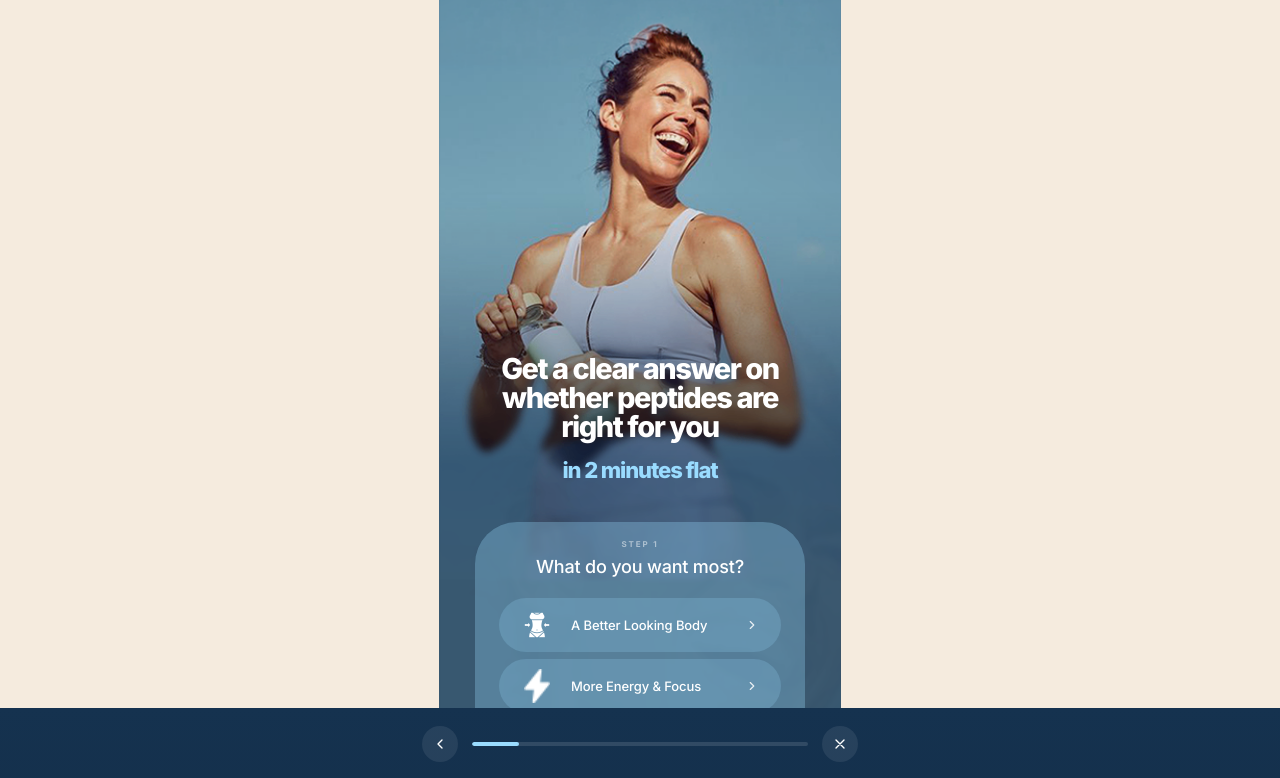
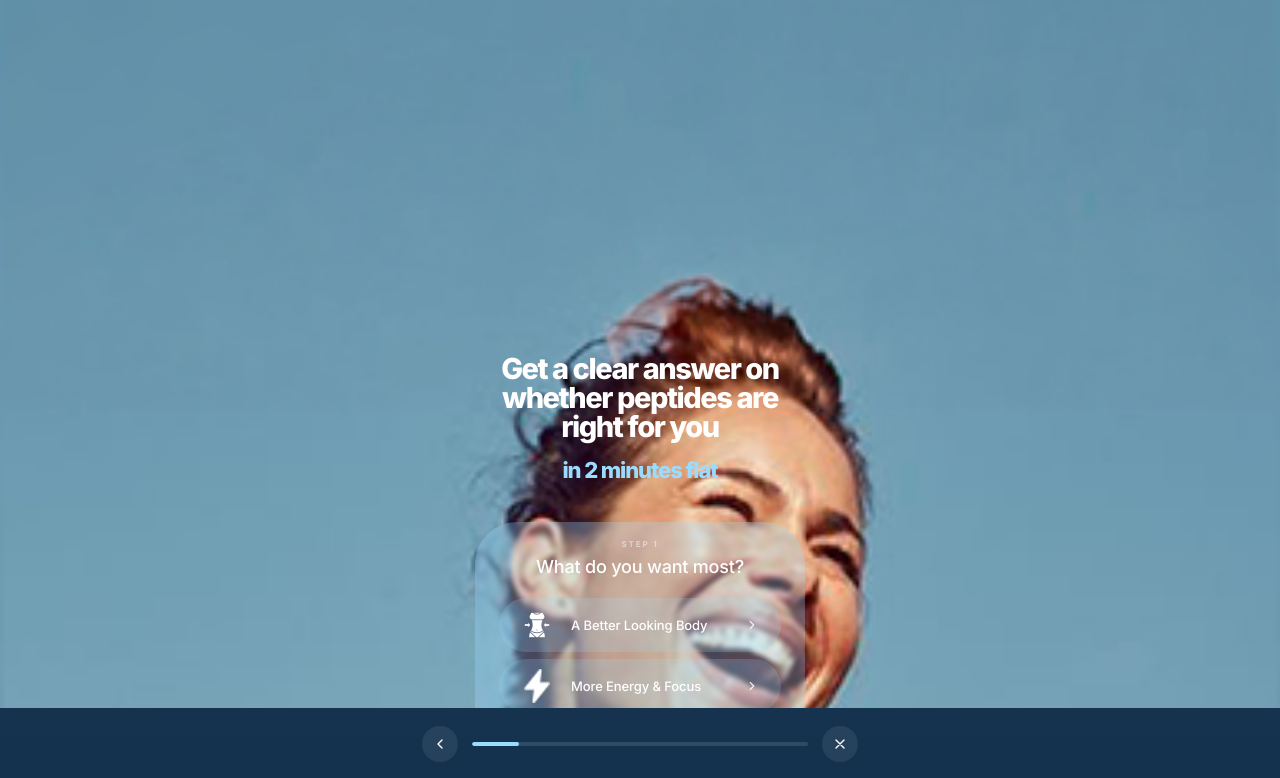
Before and after one commit to parr15h/peptide-quiz-v1, a plain HTML site: page index.html in a window 1280 px wide. Shown: the part 92-870 px from the top of the page. Drawn offline with Linux system fonts and the light colour scheme.

Commit message:
Hero full-bleed + results polish

```diff
--- a/index.html
+++ b/index.html
@@ -92,11 +92,13 @@
   .founders::before    { background: var(--cream); }
   .value-props::before { background: var(--cream); }
 
-  /* HERO — woman photo with logo + eyebrow + headline overlay */
+  /* HERO — woman photo with logo + eyebrow + headline overlay
+     overflow:visible so the .hero::before sky→navy gradient (width: 100vw)
+     bleeds to the viewport edges instead of being clipped to the 402px column. */
   .hero {
     position: relative;
     color: #fff;
-    overflow: hidden;
+    overflow: visible;
     aspect-ratio: 402 / 1043;
     max-width: 402px;
     margin: 0 auto;
@@ -104,7 +106,8 @@
       linear-gradient(180deg, #58a8d8 0%, #6fb2d8 30%, #2c5f86 75%, #0E2238 100%);
   }
   .hero::before {
-    /* Full-viewport-width gradient bleed behind the 402px hero column */
+    /* Full-viewport-width gradient bleed — same gradient as .hero so the photo
+       column blends seamlessly into the blue sides. */
     background:
       linear-gradient(180deg, #58a8d8 0%, #6fb2d8 30%, #2c5f86 75%, #0E2238 100%);
   }
@@ -615,27 +618,24 @@
      via the ::before pseudos defined above.
      ============================================ */
 
-  /* On viewports wider than 402px, swap the hero from aspect-ratio scaling to
-     fixed height — otherwise the hero would be 2-3x taller than designed. */
+  /* On viewports wider than 402px, the hero spans the full viewport so the
+     woman photo bleeds edge-to-edge. Foreground (logo, eyebrow, h1, q1) stays
+     centered in a 402px column via left:50%/translateX. */
   @media (min-width: 480px) {
     .quiz-shell, .results-shell { max-width: 480px; }
 
     .hero {
+      max-width: none;
+      margin: 0;
       aspect-ratio: auto;
       height: 1043px;
     }
-    /* Hero gradient bleeds full width via ::before — still need photo to bleed */
+    /* ::before bleed is redundant once .hero itself spans the viewport,
+       but keep it as a fallback if the photo fails to load */
     .hero::before {
-      /* gradient already inherited from earlier rule; add a desktop variant of
-         the photo as a faint background-image so it doesn't crop awkwardly */
       background:
-        linear-gradient(180deg, rgba(7,24,42,0.55) 0%, rgba(7,24,42,0.65) 100%),
-        url('assets/hero-woman.png') center top / cover,
         linear-gradient(180deg, #58a8d8 0%, #6fb2d8 30%, #2c5f86 75%, #0E2238 100%);
     }
-    /* The 402px-wide foreground photo gets slightly dimmer to read on top of
-       the wider bleed without looking pasted-on */
-    .hero-photo { opacity: 0.95; }
   }
 
   /* Smaller phones (<402px) — shrink the hero proportionally so absolute-pixel
```
Also changed, not shown: results.html (+10 -6 lines), 1 other file.
